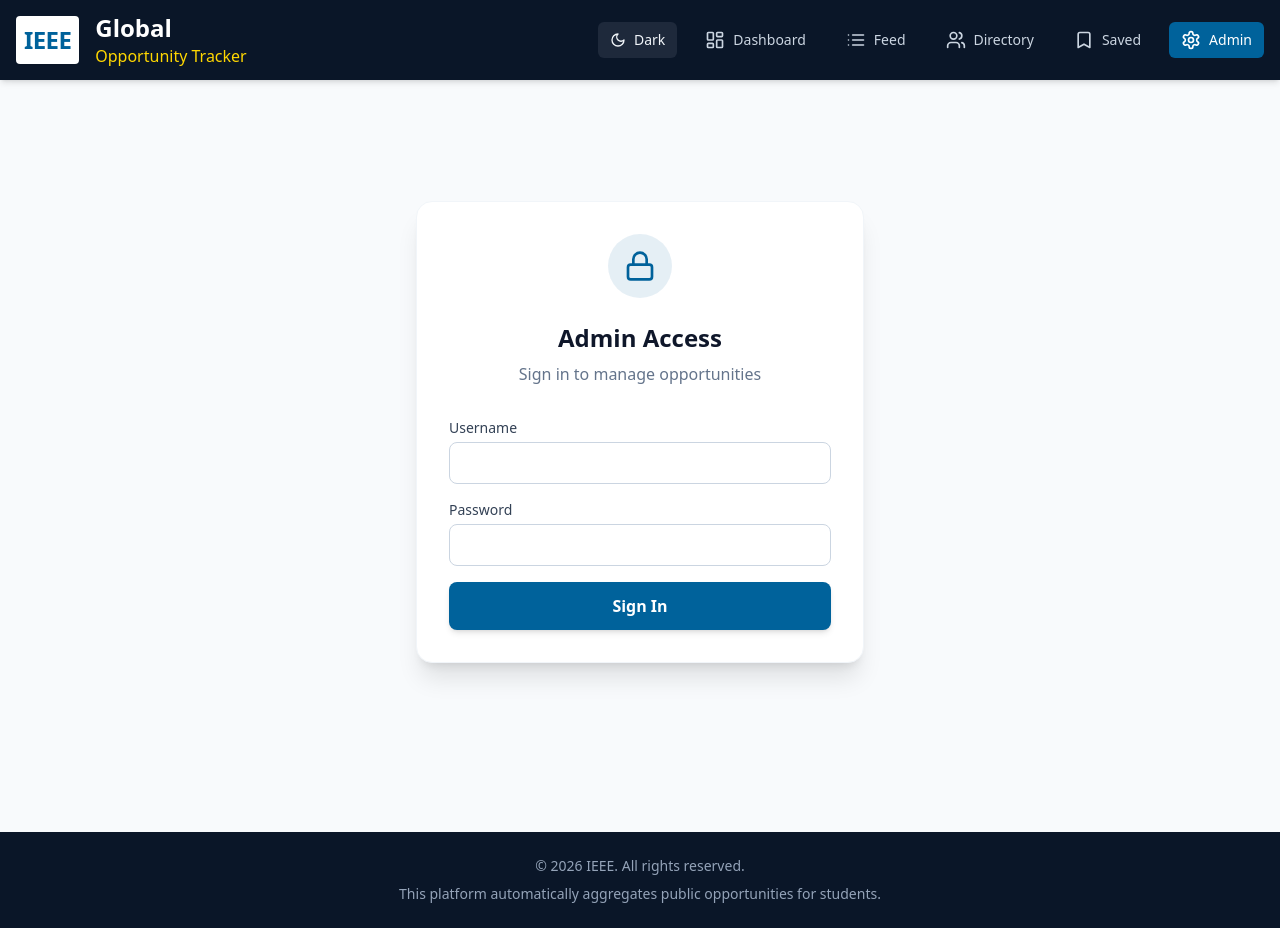
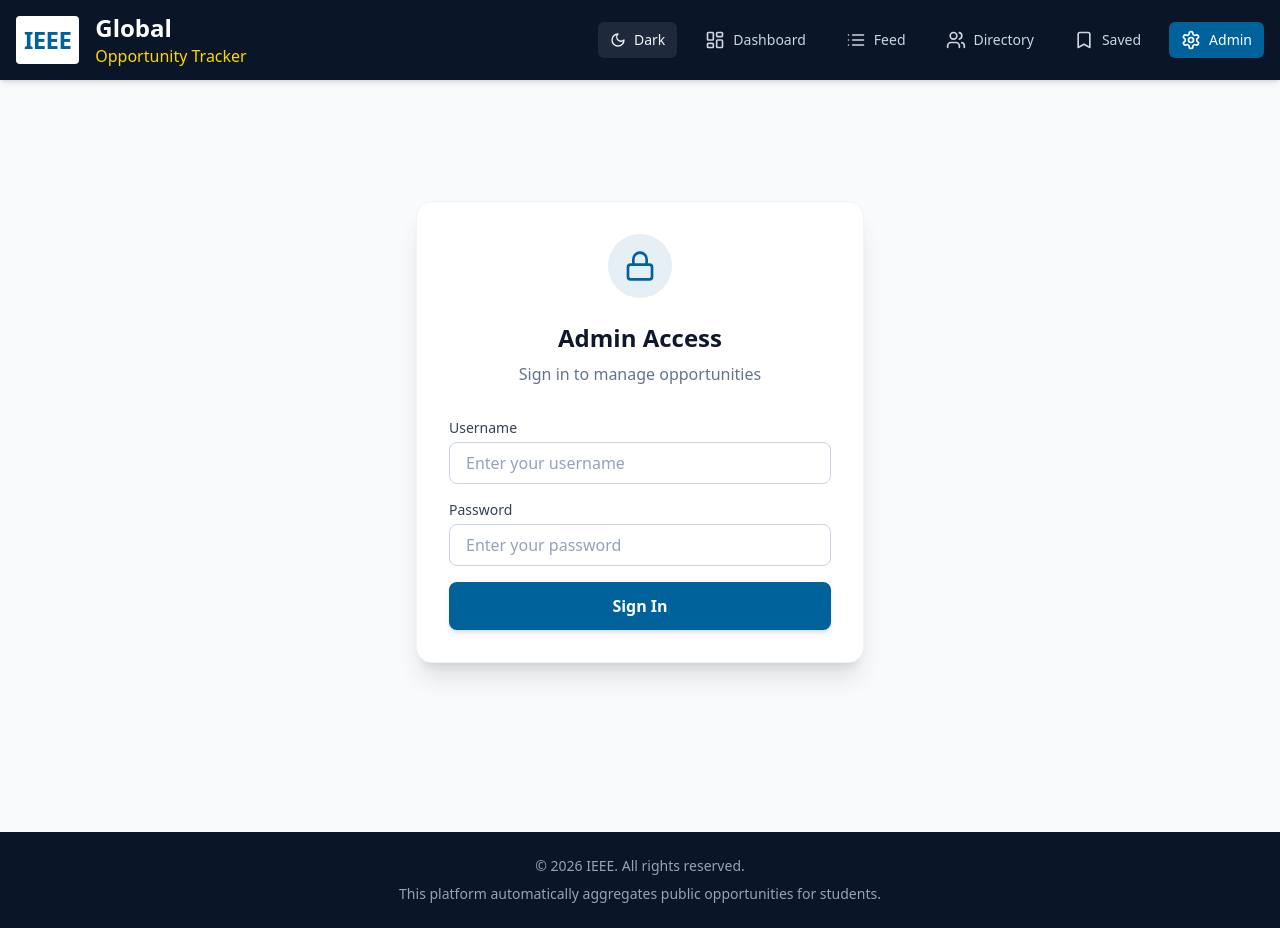
Before and after one commit to psreyas09/ieee, a React (Vite) app in the folder opportunity-tracker/frontend/: page /admin/login in a window 1280 px wide. Built offline with nearby package versions, Linux system fonts and the light colour scheme; no server answers.

Commit message:
fix: Dark mode styling for login form

```diff
--- a/opportunity-tracker/frontend/src/pages/AdminLogin.jsx
+++ b/opportunity-tracker/frontend/src/pages/AdminLogin.jsx
@@ -27,47 +27,49 @@ export default function AdminLogin() {
     };
 
     return (
-        <div className="min-h-[80vh] flex items-center justify-center">
-            <div className="bg-white p-8 rounded-2xl shadow-xl border border-slate-100 w-full max-w-md">
-                <div className="w-16 h-16 bg-ieee-blue/10 rounded-full flex items-center justify-center mx-auto mb-6">
+        <div className="min-h-[80vh] flex items-center justify-center bg-slate-50 dark:bg-slate-900">
+            <div className="bg-white dark:bg-slate-800 p-8 rounded-2xl shadow-xl border border-slate-100 dark:border-slate-700 w-full max-w-md">
+                <div className="w-16 h-16 bg-ieee-blue/10 dark:bg-ieee-blue/20 rounded-full flex items-center justify-center mx-auto mb-6">
                     <Lock className="text-ieee-blue w-8 h-8" />
                 </div>
-                <h2 className="text-2xl font-black text-center text-slate-900 mb-2">Admin Access</h2>
-                <p className="text-center text-slate-500 mb-8">Sign in to manage opportunities</p>
+                <h2 className="text-2xl font-black text-center text-slate-900 dark:text-slate-100 mb-2">Admin Access</h2>
+                <p className="text-center text-slate-500 dark:text-slate-400 mb-8">Sign in to manage opportunities</p>
 
-                {error && <div className="bg-red-50 text-red-600 p-3 rounded-md text-sm mb-6 text-center">{error}</div>}
+                {error && <div className="bg-red-50 dark:bg-red-900/20 text-red-600 dark:text-red-400 p-3 rounded-md text-sm mb-6 text-center border border-red-200 dark:border-red-800">{error}</div>}
 
                 <form onSubmit={handleLogin} className="space-y-4">
                     <div>
-                        <label htmlFor="admin-username" className="block text-sm font-medium text-slate-700 mb-1">Username</label>
+                        <label htmlFor="admin-username" className="block text-sm font-medium text-slate-700 dark:text-slate-300 mb-1">Username</label>
                         <input
                             id="admin-username"
                             name="username"
                             type="text"
                             required
                             autoComplete="username"
-                            className="w-full px-4 py-2 border border-slate-300 rounded-lg focus:ring-2 focus:ring-ieee-blue focus:border-ieee-blue outline-none transition-all"
+                            className="w-full px-4 py-2 border border-slate-300 dark:border-slate-600 rounded-lg bg-white dark:bg-slate-700 text-slate-900 dark:text-slate-100 placeholder-slate-400 dark:placeholder-slate-500 focus:ring-2 focus:ring-ieee-blue focus:border-ieee-blue dark:focus:ring-blue-400 dark:focus:border-blue-400 outline-none transition-all"
                             value={username}
                             onChange={(e) => setUsername(e.target.value)}
+                            placeholder="Enter your username"
                         />
                     </div>
                     <div>
-                        <label htmlFor="admin-password" className="block text-sm font-medium text-slate-700 mb-1">Password</label>
+                        <label htmlFor="admin-password" className="block text-sm font-medium text-slate-700 dark:text-slate-300 mb-1">Password</label>
                         <input
                             id="admin-password"
                             name="password"
                             type="password"
                             required
                             autoComplete="current-password"
-                            className="w-full px-4 py-2 border border-slate-300 rounded-lg focus:ring-2 focus:ring-ieee-blue focus:border-ieee-blue outline-none transition-all"
+                            className="w-full px-4 py-2 border border-slate-300 dark:border-slate-600 rounded-lg bg-white dark:bg-slate-700 text-slate-900 dark:text-slate-100 placeholder-slate-400 dark:placeholder-slate-500 focus:ring-2 focus:ring-ieee-blue focus:border-ieee-blue dark:focus:ring-blue-400 dark:focus:border-blue-400 outline-none transition-all"
                             value={password}
                             onChange={(e) => setPassword(e.target.value)}
+                            placeholder="Enter your password"
                         />
                     </div>
                     <button
                         type="submit"
                         disabled={loading}
-                        className="w-full bg-ieee-blue hover:bg-blue-600 text-white font-bold py-3 px-4 rounded-lg transition-colors mt-4 shadow-md flex justify-center items-center"
+                        className="w-full bg-ieee-blue hover:bg-blue-600 dark:hover:bg-blue-700 text-white font-bold py-3 px-4 rounded-lg transition-colors mt-4 shadow-md flex justify-center items-center disabled:opacity-60"
                     >
                         {loading ? <span className="animate-spin h-5 w-5 border-2 border-white border-t-transparent rounded-full"></span> : 'Sign In'}
                     </button>
```
